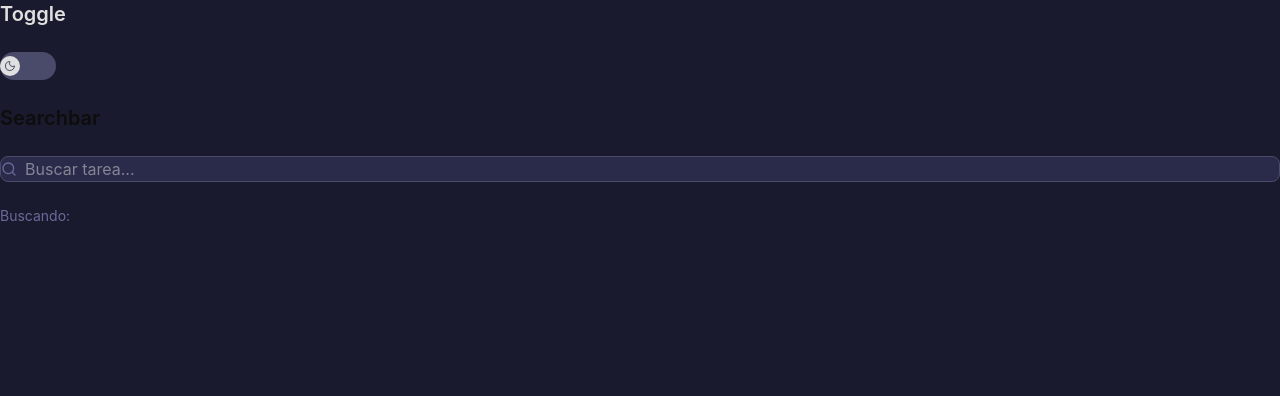
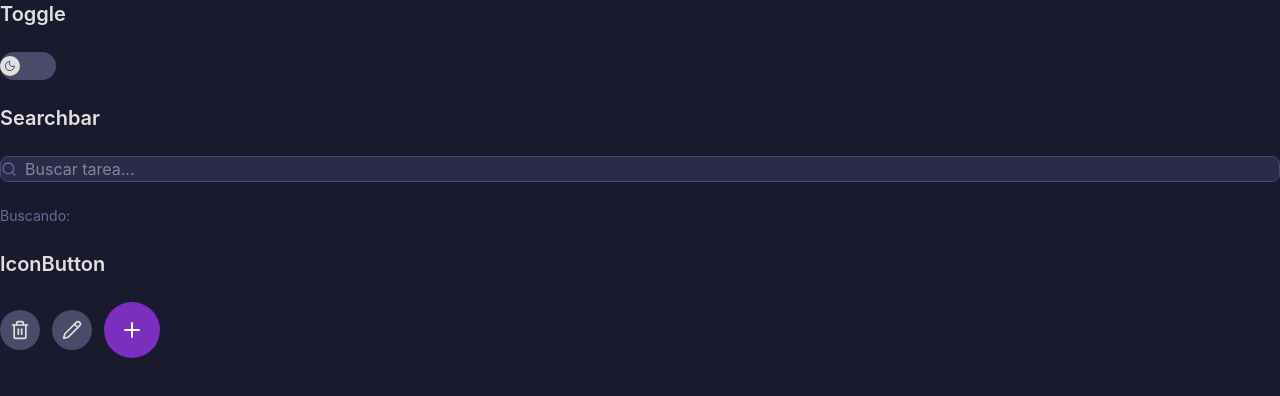
Before and after one commit to JDHernandez935/To-do-list, a React (Vite) app: page / in a window 1280 px wide. Shown: the top 396 px of the page. Built offline with nearby package versions, Linux system fonts and the light colour scheme; a web font is replaced by a local one.

Commit message:
feat(molecules): se agrega la molecula IconButton

```diff
--- a/src/App.jsx
+++ b/src/App.jsx
@@ -3,6 +3,7 @@ import { useState } from "react"
 import Text from "./atoms/Text"
 import Toggle from "./molecules/Toggle"
 import SearchBar from "./molecules/SearchBar"
+import IconButton from "./molecules/IconButton"
 
 function App() {
   const [darkMode, setDarkMode] = useState(false)
@@ -20,7 +21,7 @@ function App() {
         disabledIcon="Moon"
       />
 
-      <Text variant="h2" className="text[#e0e0e0]">Searchbar</Text>
+      <Text variant="h2" className="text-[#e0e0e0]">Searchbar</Text>
       <SearchBar
         value={search}
         onChange={(e) => setSearch(e.target.value)}
@@ -35,6 +36,30 @@ function App() {
       <Text variant="small" className="text-[#6a6a9a]">
         Buscando: {search}
       </Text>
+
+      <Text variant="h2" className="text-[#e0e0e0]">IconButton</Text>
+      <div className="flex gap-3 items-center">
+
+        <IconButton
+          iconName="Trash2"
+          className="w-10 h-10 rounded-full bg-[#4a4a6a] hover:bg-red-500 active:scale-95 transition-all duration-150"
+          iconClassName="text-[#e0e0e0]"
+        />
+
+        <IconButton
+          iconName="Pencil"
+          className="w-10 h-10 rounded-full bg-[#4a4a6a] hover:bg-[#7B2FBE] active:scale-95 transition-all duration-150"
+          iconClassName="text-[#e0e0e0]"
+        />
+
+        <IconButton
+          iconName="Plus"
+          className="w-14 h-14 rounded-full bg-[#7B2FBE] hover:bg-[#9B4FDE] active:scale-95 transition-all duration-150"
+          iconClassName="text-white"
+          size={24}
+        />
+
+      </div>
     </div>
   )
 }
--- /dev/null
+++ b/src/molecules/IconButton.jsx
@@ -0,0 +1,15 @@
+import Button from "../atoms/Button";
+import Icon from "../atoms/Icon";
+
+function IconButton({ iconName, onClick, size=20, className="", iconClassName="" }){
+    return(
+        <Button
+            onClick={onClick}
+            className={`flex items-center justify-center ${className}`}
+        >
+            <Icon name={iconName} size={size} className={iconClassName} />
+        </Button>
+    )
+}
+
+export default IconButton
```
